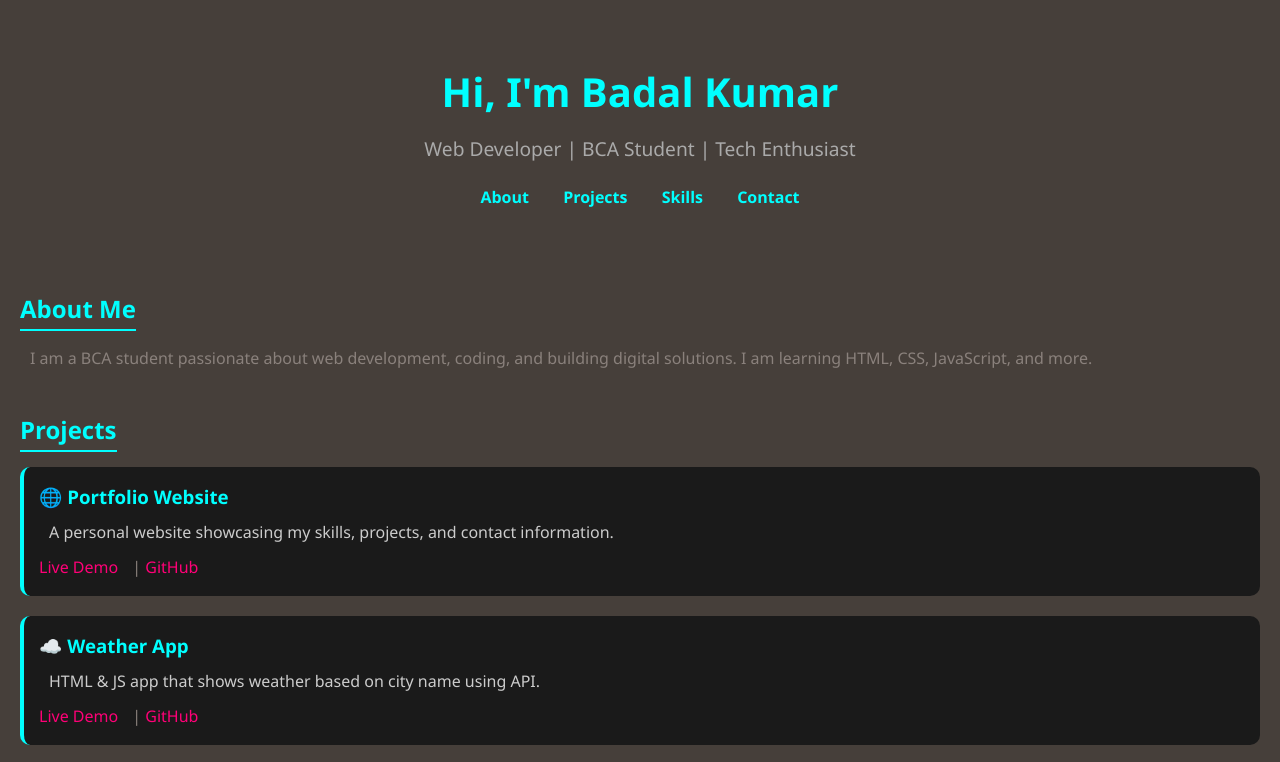
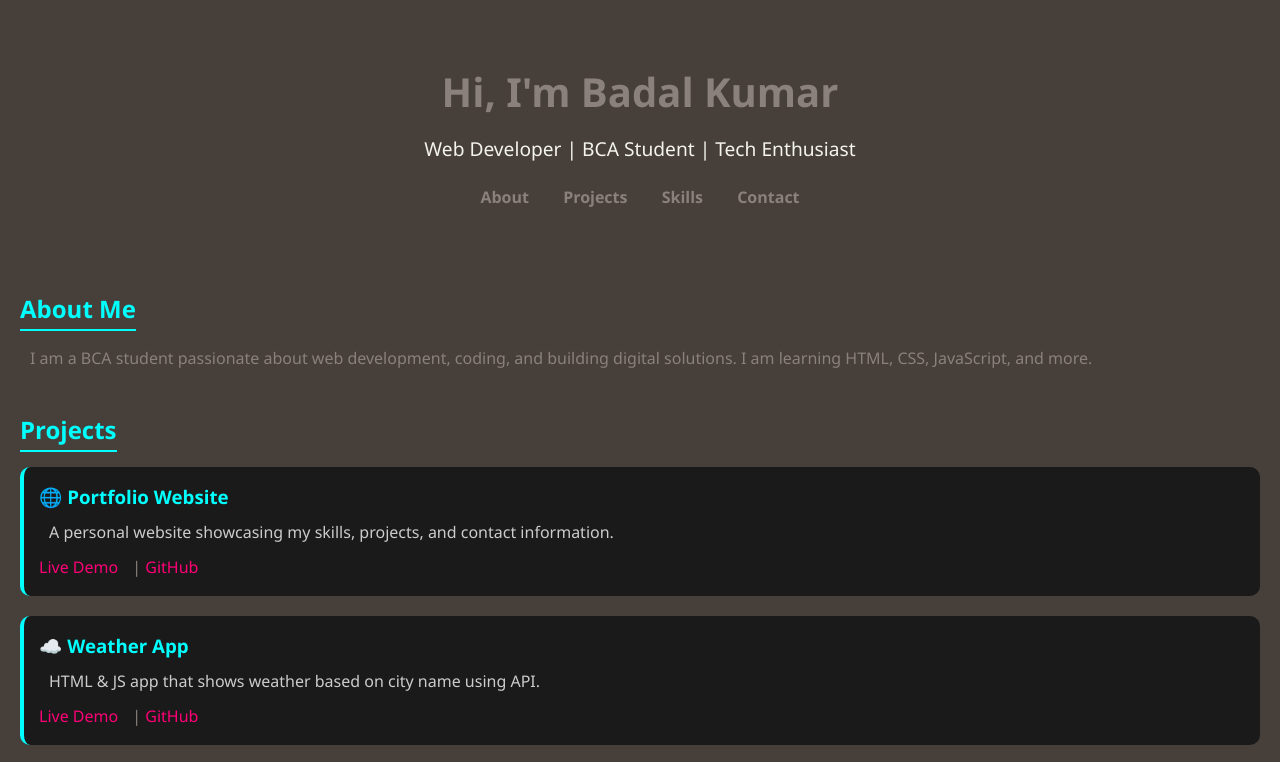
Before and after one commit to badalkumar96/portfolio, a plain HTML site: page index.html in a window 1280 px wide. Shown: the top 762 px of the page. Drawn offline with Linux system fonts and the light colour scheme.

Commit message:
Update style.css

```diff
--- a/style.css
+++ b/style.css
@@ -23,13 +23,13 @@ header {
 
 header h1 {
   font-size: 2.5em;
-  color: #00ffff;
+  color: #8A817C;
 }
 
 header p {
   font-size: 1.2em;
   margin-top: 10px;
-  color: #aaa;
+  color: #F4F3EE;
 }
 
 nav {
@@ -40,7 +40,7 @@ nav a {
   position: relative;
   margin: 0 15px;
   text-decoration: none;
-  color: #00ffff;
+  color: #8A817C;
   font-weight: bold;
   transition: color 0.3s;
 }
@@ -52,7 +52,7 @@ nav a::after {
   height: 2px;
   bottom: -4px;
   left: 0;
-  background-color: #ff0077;
+  background-color: #E0AFA0;
   transition: width 0.3s ease;
 }
 
@@ -61,7 +61,7 @@ nav a:hover::after {
 }
 
 nav a:hover {
-  color: #ff0077;
+  color: #E0AFA0;
 }
 
 section {
```
